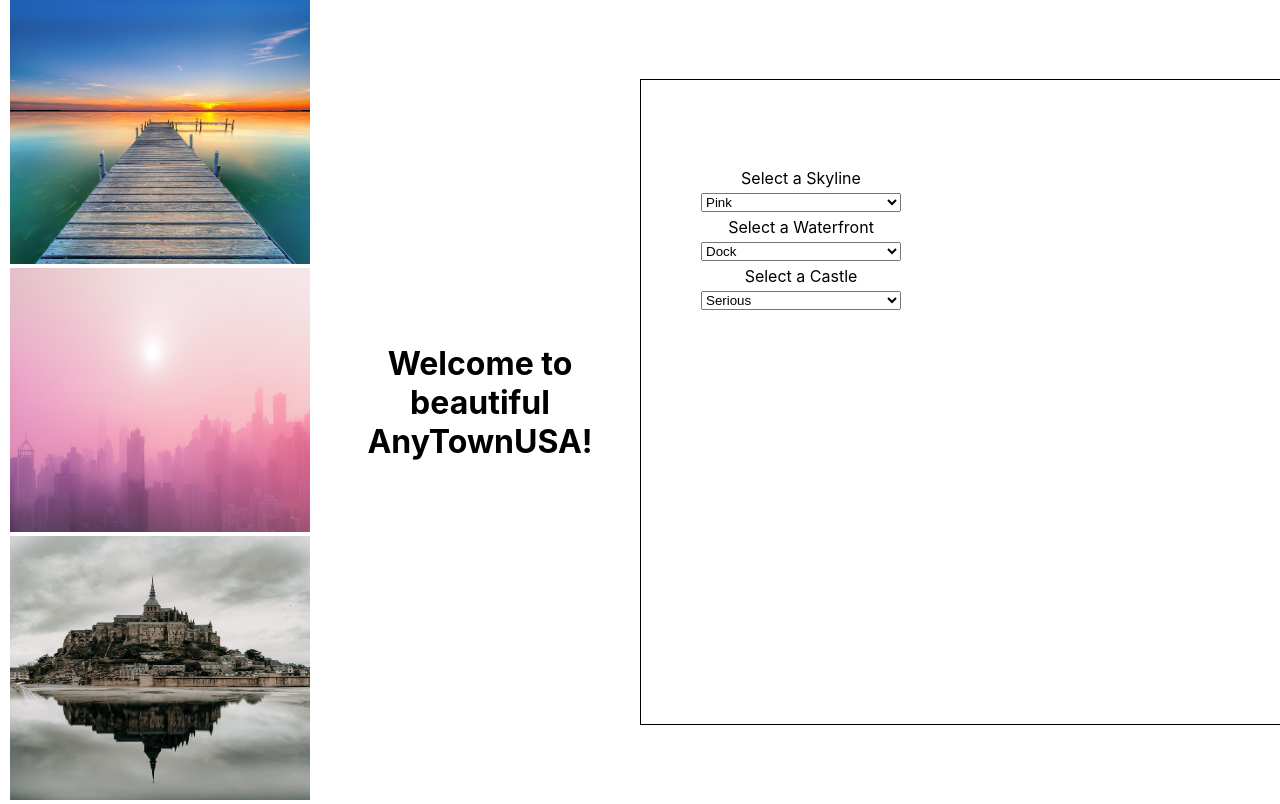
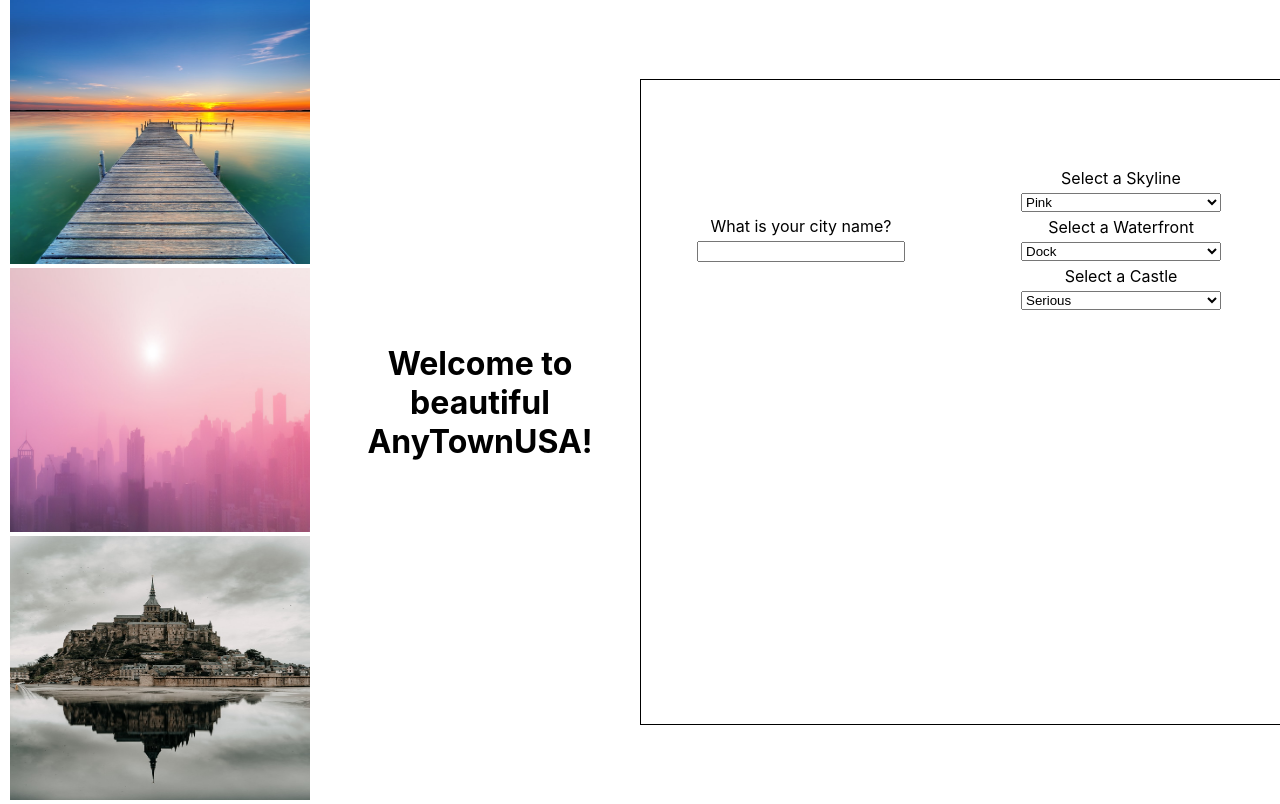
Before and after one commit to clayton-knapp/half-baked-city-builder-react, a React (Create React App) app: page / in a window 1280 px wide. Built offline with nearby package versions, Linux system fonts and the light colour scheme.

Commit message:
name input

```diff
--- a/src/App.js
+++ b/src/App.js
@@ -34,10 +34,12 @@ function App() {
       </h1>
       <div className='bottom'>
         {/* here, the CityNameInput component takes in the setCityName state handler function */}
+        <CityNameInput
+          setCityName={setCityName}
+        />
         <section className='dropdowns'>
           {/*
           render all three Dropdown components (WaterfrontDropdown, SkylineDropdown, CastleDropdown) here.
-
           In each Dropdown, pass as props the state handler functions defined above, so that these child components can manipulate parent state
           */}
           <SkylineDropdown
--- a/src/CityNameInput.js
+++ b/src/CityNameInput.js
@@ -1,12 +1,18 @@
 import React from 'react';
 
-export default function CityNameInput(props) {
+export default function CityNameInput({ setCityName }) {
+
+
+  function handleChange(e) {
+    setCityName(e.target.value);
+  }
+
   return (
     <section>
       What is your city name?
       {/* this component should have a prop called setCityName, which is a function */}
       {/* on change, this component should use e.target.value to pass the correct id to the setCityName function */}
-      <input />
+      <input onChange={handleChange}/>
     </section>
   );
 }
```
